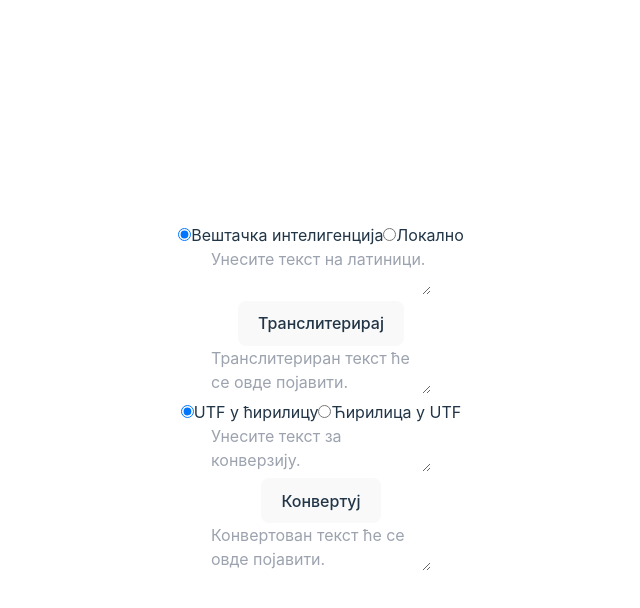
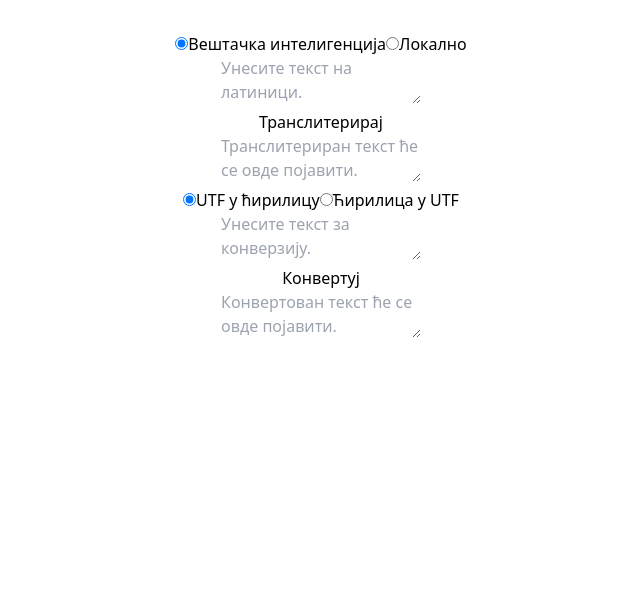
Before and after one commit to Nikola352/cirilizator, a React (Vite) app in the folder client/: page / in a window 1280 px wide. Shown: the top 608 px of the page, without its empty margins (319-959 px from the left). Built offline with nearby package versions, Linux system fonts and the light colour scheme.

Commit message:
Navbar setup

```diff
--- a/client/src/index.css
+++ b/client/src/index.css
@@ -1,72 +1,3 @@
 @tailwind base;
 @tailwind components;
 @tailwind utilities;
-:root {
-  font-family: Inter, system-ui, Avenir, Helvetica, Arial, sans-serif;
-  line-height: 1.5;
-  font-weight: 400;
-
-  color-scheme: light dark;
-  color: rgba(255, 255, 255, 0.87);
-  background-color: #242424;
-
-  font-synthesis: none;
-  text-rendering: optimizeLegibility;
-  -webkit-font-smoothing: antialiased;
-  -moz-osx-font-smoothing: grayscale;
-  -webkit-text-size-adjust: 100%;
-}
-
-a {
-  font-weight: 500;
-  color: #646cff;
-  text-decoration: inherit;
-}
-a:hover {
-  color: #535bf2;
-}
-
-body {
-  margin: 0;
-  display: flex;
-  place-items: center;
-  min-width: 320px;
-  min-height: 100vh;
-}
-
-h1 {
-  font-size: 3.2em;
-  line-height: 1.1;
-}
-
-button {
-  border-radius: 8px;
-  border: 1px solid transparent;
-  padding: 0.6em 1.2em;
-  font-size: 1em;
-  font-weight: 500;
-  font-family: inherit;
-  background-color: #1a1a1a;
-  cursor: pointer;
-  transition: border-color 0.25s;
-}
-button:hover {
-  border-color: #646cff;
-}
-button:focus,
-button:focus-visible {
-  outline: 4px auto -webkit-focus-ring-color;
-}
-
-@media (prefers-color-scheme: light) {
-  :root {
-    color: #213547;
-    background-color: #ffffff;
-  }
-  a:hover {
-    color: #747bff;
-  }
-  button {
-    background-color: #f9f9f9;
-  }
-}
```
Also changed, not shown: client/src/components/Navbar.jsx (added, +8 -0 lines).
